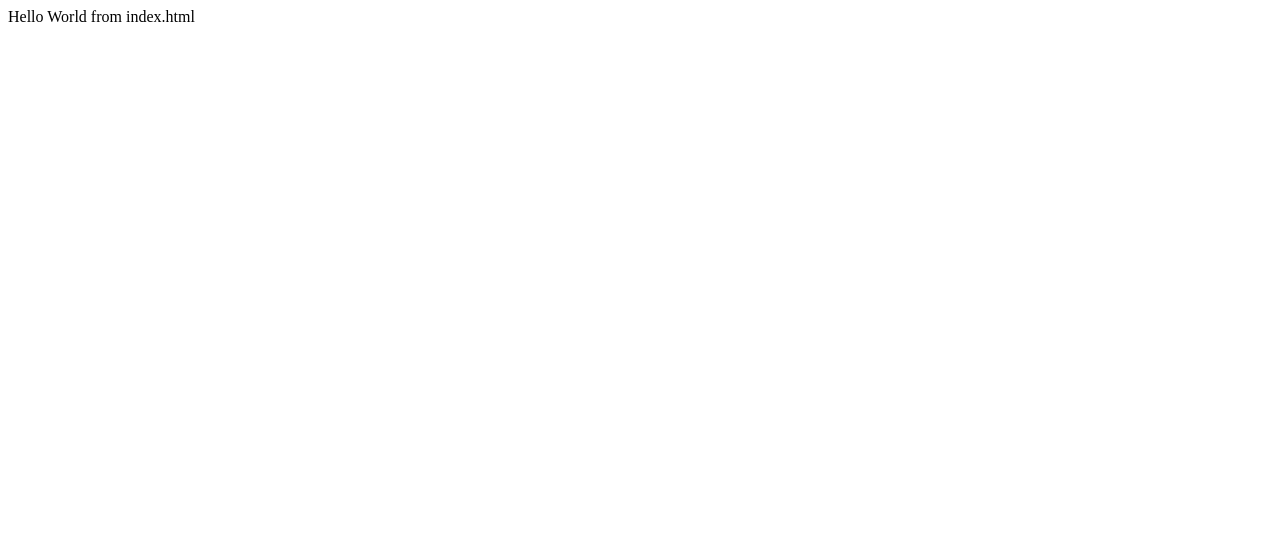
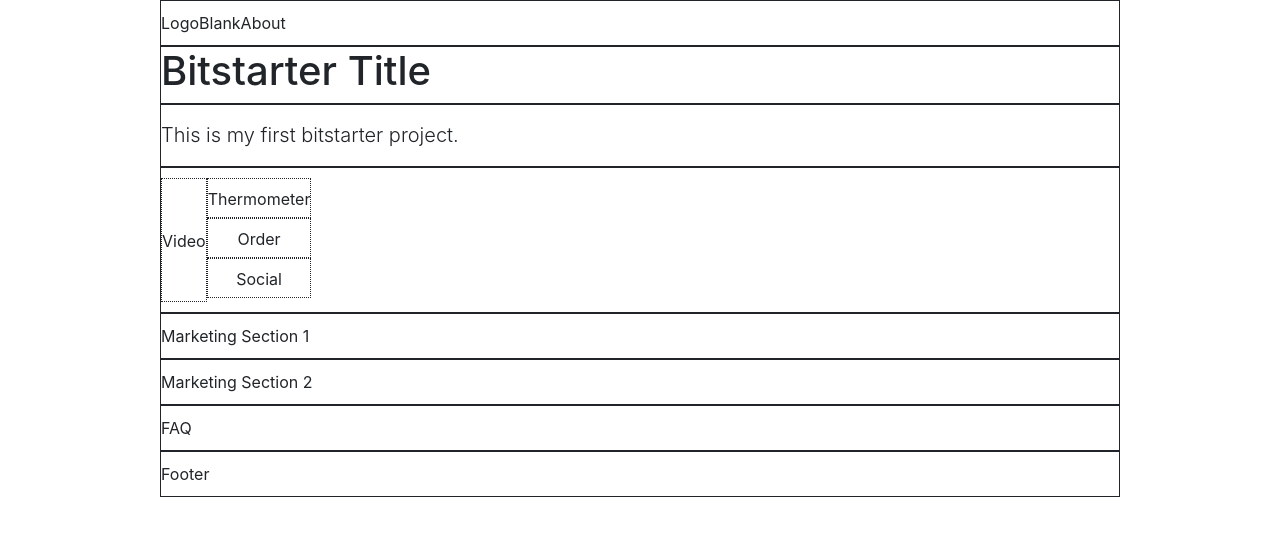
Before and after one commit to fangmeng/bitstarter, a website: page index.html in a window 1280 px wide. Drawn offline with nearby package versions, Linux system fonts and the light colour scheme.

Commit message:
updated index.html

```diff
--- a/index.html
+++ b/index.html
@@ -1 +1,87 @@
-Hello World from index.html
+<!DOCTYPE html>
+<html lang='eng'>
+	<head>
+		<title>My First Bitstarter</title>
+		<meta content="" charset="utf-8" />
+		<link type="text/css"  href="http://twitter.github.com/bootstrap/assets/css/bootstrap.css" rel="stylesheet" >
+		<style type="text/css">
+			body{
+				padding-top 20px;
+				padding-bottom 40px;
+			}
+			.container{
+				width: 960px;
+			}
+			p.lead{
+				padding-top: 15px;
+			}
+			.navigation, .pitch, .section1, .section2, .faq, .footer{
+				padding: 10px 0px 10px 0px;
+			}
+			.video, .thermometer, .social, .order{
+				border: 1px dotted;
+				text-align: center;
+			}
+			.video{
+				height: 124px;
+				line-height: 124px;
+			}
+			.thermometer, .order, .social{
+				height: 40px;
+				line-height: 40px;
+			}
+			div.row{
+				border: 1px solid;
+			}
+		</style>
+	</head>
+
+	<body>
+		<div class="container">
+
+			<div class="row navigation">
+				<div class="span2 logo">Logo</div>
+				<div class="span6 blank">Blank</div>
+				<div class="span4 about">About</div>
+			</div>
+
+			<div class="row heading">
+				<div class="span12">
+					<h1>Bitstarter Title</h1>
+				</div>
+			</div>
+
+			<div class="row subheading">
+				<div class="span12">
+					<p class="lead">This is my first bitstarter project.</p>
+				</div>
+			</div>
+
+			<div class="row pitch">
+				<div class="span6 video">Video</div>
+				<div class="span6">
+					<div class="thermometer">Thermometer</div>
+					<div class="order">Order</div>
+					<div class="social">Social</div>
+				</div>
+			</div>
+
+			<div class="row section1">
+				<div class="span12">Marketing Section 1</div>
+			</div>
+
+			<div class="row section2">
+				<div class="span12">Marketing Section 2</div>
+			</div>
+
+			<div class="row faq">
+				<div class="span12">FAQ</div>
+			</div>
+
+			<div class="row footer">
+				<div class="span12">Footer</div>
+			</div>
+
+		</div>
+	</body>
+</html>
```
